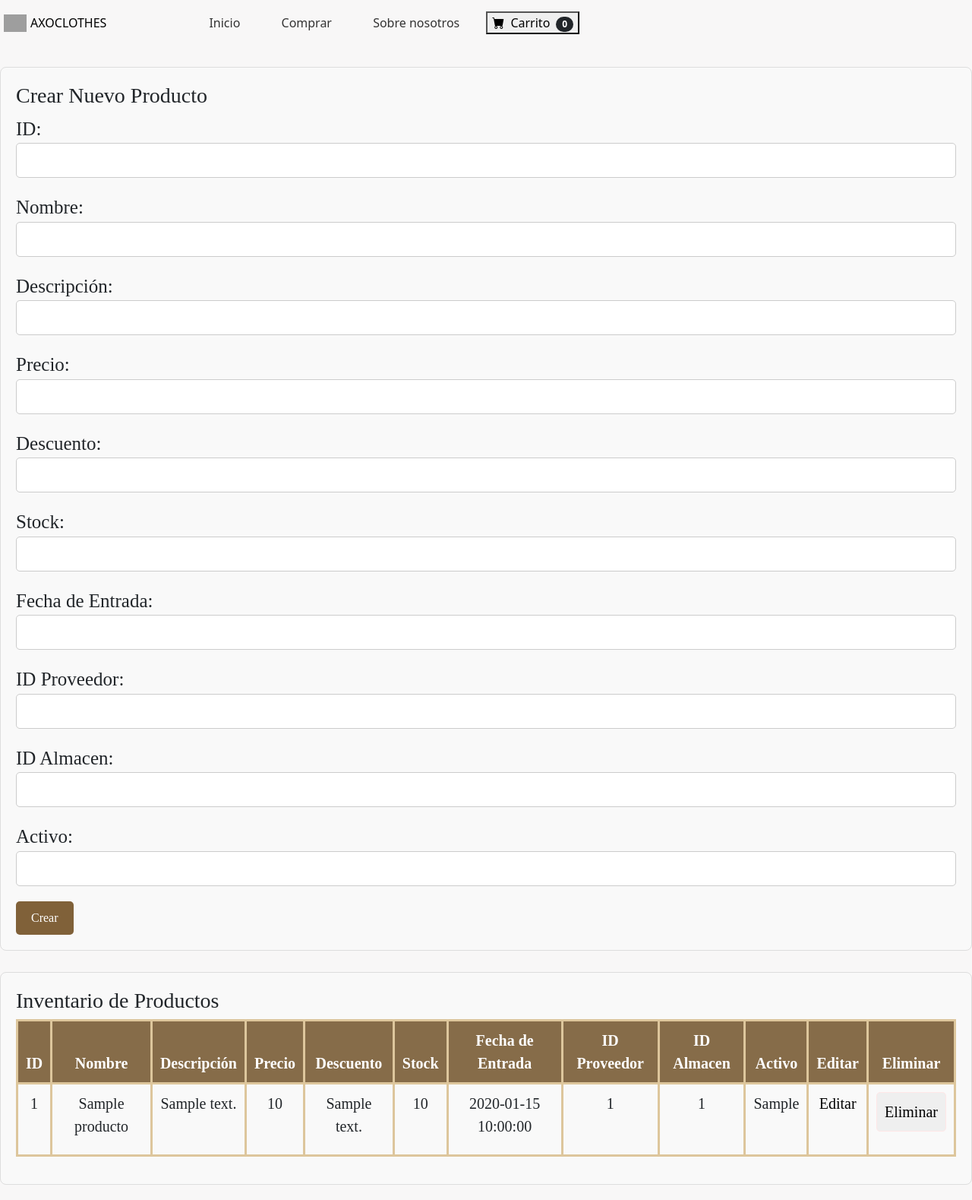
After one commit to Defensor14/Axoclothes, a PHP site: page /inventario.php in a window 1280 px wide. The commit adds this page. Shown: the whole page at 76% size. Run offline with PHP 8.4, Linux system fonts and the light colour scheme; tables that the repository leaves empty or names only in its code hold one stand-in row (values such as "Sample post"); grey boxes are pictures that could not be loaded.

Commit message:
crud 2
hello, ya agregué los demas campos como id, id_proveedor, descripcion, price, descuento, stock, fecha_entrada, id_almacen y activo. al igual que ya declaré a que tabla debe de ir a la bd la cual es producto

```diff
--- /dev/null
+++ b/inventario.php
@@ -0,0 +1,248 @@
+<?php
+$servername = "localhost";
+$username = "tu_usuario";
+$password = "tu_contraseña";
+$dbname = "axoclothes";
+
+// Crear una conexión a la base de datos
+$conn = new mysqli($servername, $username, $password, $dbname);
+
+// Verificar si la conexión es exitosa
+if ($conn->connect_error) {
+    die("Error de conexión: " . $conn->connect_error);
+}
+
+// Operación de Crear
+if ($_SERVER["REQUEST_METHOD"] == "POST" && isset($_POST['crear'])) {
+    $id = $_POST['id'];
+    $nombre = $_POST['nombre'];
+    $descripcion = $_POST['descripcion'];
+    $price = $_POST['price'];
+    $descuento = $_POST['descuento'];
+    $stock = $_POST['stock'];
+    $fecha_entrada = $_POST['fecha_entrada'];
+    $id_proveedor = $_POST['id_proveedor'];
+    $id_almacen = $_POST['id_almacen'];
+    $activo = $_POST['activo'];
+
+    $sql = "INSERT INTO producto (id, nombre, descripcion, price, descuento, stock, fecha_entrada, id_proveedor, id_almacen, activo) VALUES ('$id', '$nombre', '$descripcion', '$price', '$descuento', '$stock', '$fecha_entreda', '$id_proveedor', '$id_almacen', '$activo')";
+
+    if ($conn->query($sql) === TRUE) {
+        echo "Producto insertado correctamente";
+    } else {
+        echo "Error al insertar producto: " . $conn->error;
+    }
+}
+
+// Operación de Leer
+$sql = "SELECT * FROM producto";
+$result = $conn->query($sql);
+
+// Operación de Editar
+if ($_SERVER["REQUEST_METHOD"] == "POST" && isset($_POST['editar'])) {
+    $nombre = $_POST['nombre'];
+    $descripcion = $_POST['descripcion'];
+    $price = $_POST['price'];
+    $descuento = $_POST['descuento'];
+    $stock = $_POST['stock'];
+    $fecha_entrada = $_POST['fecha_entrada'];
+    $id_proveedor = $_POST['id_proveedor'];
+    $id_almacen = $_POST['id_almacen'];
+    $activo = $_POST['activo'];
+
+    // Preparar la consulta SQL con parámetros
+    $sql = "UPDATE producto SET descripcion=?, price=?, descuento=?, stock=?, fecha_entrada=?, id_proveedor=?, id_almacen=?, activo=? WHERE nombre=?";
+
+    // Preparar la sentencia
+    $stmt = $conn->prepare($sql);
+
+    // Vincular los parámetros con los valores
+    $stmt->bind_param("sssssssss", $descripcion, $price, $descuento, $stock, $fecha_entrada, $id_proveedor, $id_almacen, $activo, $nombre);
+
+    // Ejecutar la sentencia
+    if ($stmt->execute()) {
+        echo "Producto editado correctamente";
+    } else {
+        echo "Error al editar producto: " . $stmt->error;
+    }
+
+    // Cerrar la sentencia
+    $stmt->close();
+}
+
+// Verificar si se envió el formulario de eliminación
+if ($_SERVER["REQUEST_METHOD"] == "POST" && isset($_POST['eliminar'])) {
+    // Obtener el nombre del producto a eliminar
+    $nombre = $_POST['nombre'];
+
+    // Consulta SQL para eliminar el producto de la base de datos
+    $sql = "DELETE FROM producto WHERE nombre='$nombre'";
+
+    if ($conn->query($sql) === TRUE) {
+        // Producto eliminado correctamente
+        echo "Producto eliminado correctamente";
+    } else {
+        echo "Error al eliminar producto: " . $conn->error;
+    }
+}
+?>
+
+<!DOCTYPE html>
+<html lang="en">
+
+<head>
+    <meta charset="utf-8" />
+    <meta name="viewport" content="width=device-width, initial-scale=1, shrink-to-fit=no" />
+    <meta name="description" content="" />
+    <meta name="author" content="" />
+    <title>AXOCLOTHES</title>
+    <!-- Favicon-->
+    <link rel="icon" type="image/x-icon" href="assets/favicon.ico" />
+    <!-- Bootstrap icons-->
+    <link href="https://cdn.jsdelivr.net/npm/bootstrap-icons@1.5.0/font/bootstrap-icons.css" rel="stylesheet" />
+    <!-- Core theme CSS (includes Bootstrap)-->
+    <!--Archivos CSS-->
+    <link href="css/styles.css" rel="stylesheet" />
+    <link rel="stylesheet" href="css/theme.css">
+    <link rel="stylesheet" href="css/realstyle.css">
+    <link rel="stylesheet" href="css/inventario.css">
+
+</head>
+
+<body>
+    <nav class="navbar">
+        <div id="logo">
+            <img src="../images/logo.svg" style="width: 30px; margin: 5px;">
+        </div>
+        <a class="navbar-marca" href="index.html">AXOCLOTHES</a>
+        <button class="navbar-toggler" type="button" data-bs-toggle="collapse"
+            data-bs-target="#navbarSupportedContent" aria-controls="navbarSupportedContent" aria-expanded="false"
+            aria-label="Toggle navigation"><span class="navbar-toggler-icon"></span></button>
+
+            <ul class="menu">
+                <li><a href="#">Inicio</a></li>
+                <li class="dropdown">
+                    <a href="#" class="dropbtn">Comprar</a>
+                    <div class="dropdown-content">
+                        <a href="AllProducts.php">Todos los productos</a>
+                        <a href="#vision">Tendencias</a>
+                        <a href="#valores">Nuevo</a>
+                    </div>
+                </li>
+                <li><a href="#contacto">Sobre nosotros</a></li>
+            </ul>
+        <form class="d-flex">
+            <button class="btn-carrioto" type="submit">
+                <i class="bi-cart-fill me-1"></i>
+                Carrito
+                <span class="badge bg-dark text-white ms-1 rounded-pill">0</span>
+            </button>
+        </form>
+    </nav>
+
+    <div class="crud-section">
+        <h3>Crear Nuevo Producto</h3>
+        <form method="post" action="" class="product-form">
+            <div class="form-group">
+                <label for="id">ID:</label>
+                <input type="text" id="id" name="id" class="form-control">
+            </div>
+            <div class="form-group">
+                <label for="nombre">Nombre:</label>
+                <input type="text" id="nombre" name="nombre" class="form-control">
+            </div>
+            <div class="form-group">
+                <label for="descripcion">Descripción:</label>
+                <input type="text" id="descripcion" name="descripcion" class="form-control">
+            </div>
+            <div class="form-group">
+                <label for="price">Precio:</label>
+                <input type="text" id="price" name="price" class="form-control">
+            </div>
+            <div class="form-group">
+                <label for="descuento">Descuento:</label>
+                <input type="text" id="descuento" name="descuento" class="form-control">
+            </div>
+            <div class="form-group">
+                <label for="stock">Stock:</label>
+                <input type="text" id="stock" name="stock" class="form-control">
+            </div>
+            <div class="form-group">
+                <label for="fecha_entrada">Fecha de Entrada:</label>
+                <input type="text" id="fecha_entrada" name="fecha_entrada" class="form-control">
+            </div>
+            <div class="form-group">
+                <label for="id_proveedor">ID Proveedor:</label>
+                <input type="text" id="id_proveedor" name="id_proveedor" class="form-control">
+            </div>
+            <div class="form-group">
+                <label for="id_almacen">ID Almacen:</label>
+                <input type="text" id="id_almacen" name="id_almacen" class="form-control">
+            </div>
+            <div class="form-group">
+                <label for="activo">Activo:</label>
+                <input type="text" id="activo" name="activo" class="form-control">
+            </div>
+            <button type="submit" name="crear" class="btn btn-primary">Crear</button>
+        </form>
+    </div>
+
+    <!-- Mostrar Inventario -->
+    <div class="crud-section">
+        <h3>Inventario de Productos</h3>
+        <table class="table table-bordered">
+            <thead>
+                <tr>
+                    <th>ID</th>
+                    <th>Nombre</th>
+                    <th>Descripción</th>
+                    <th>Precio</th>
+                    <th>Descuento</th>
+                    <th>Stock</th>
+                    <th>Fecha de Entrada</th>
+                    <th>ID Proveedor</th>
+                    <th>ID Almacen</th>
+                    <th>Activo</th>
+                    <th>Editar</th>
+                    <th>Eliminar</th>
+                </tr>
+            </thead>
+            <tbody>
+
+            <?php
+            // Verificar si se encontraron resultados
+            if ($result->num_rows > 0) {
+                // Iterar sobre cada fila de resultados
+                while($row = $result->fetch_assoc()) {
+                    echo "<tr>";
+                    echo "<td>".$row["id"]."</td>";
+                    echo "<td>".$row["nombre"]."</td>";
+                    echo "<td>".$row["descripcion"]."</td>";
+                    echo "<td>".$row["price"]."</td>";
+                    echo "<td>".$row["descuento"]."</td>";
+                    echo "<td>".$row["stock"]."</td>";
+                    echo "<td>".$row["fecha_entrada"]."</td>";
+                    echo "<td>".$row["id_proveedor"]."</td>";
+                    echo "<td>".$row["id_almacen"]."</td>";
+                    echo "<td>".$row["activo"]."</td>";
+                    echo "<td><a href='editar.php?nombre=".$row["nombre"]."'>Editar</a></td>";
+                    echo "<td>
+                            <form method='post' action=''>
+                                <input type='hidden' name='nombre' value='".$row["nombre"]."'>
+                                <input type='submit' name='eliminar' value='Eliminar'>
+                            </form>
+                          </td>";
+                    echo "</tr>";
+                }
+
+            } else {
+                // Si no se encontraron resultados, imprimir un mensaje
+                echo "<tr><td colspan='12'>No hay productos en el inventario</td></tr>";
+            }
+            ?>
+
+            </tbody>
+        </table>
+    </div>
+</body>
+</html>
```
Also changed, not shown: editar.php (+40 -23 lines), editar_proceso.php (+14 -19 lines), home/inventario.php (deleted, +0 -217 lines).
